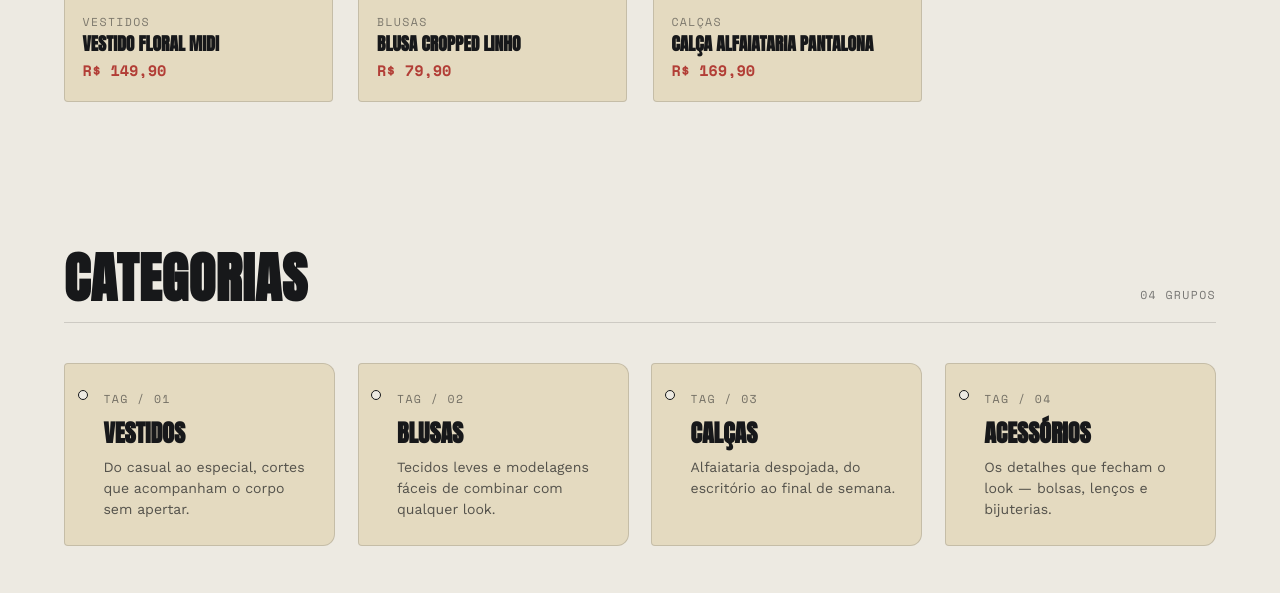
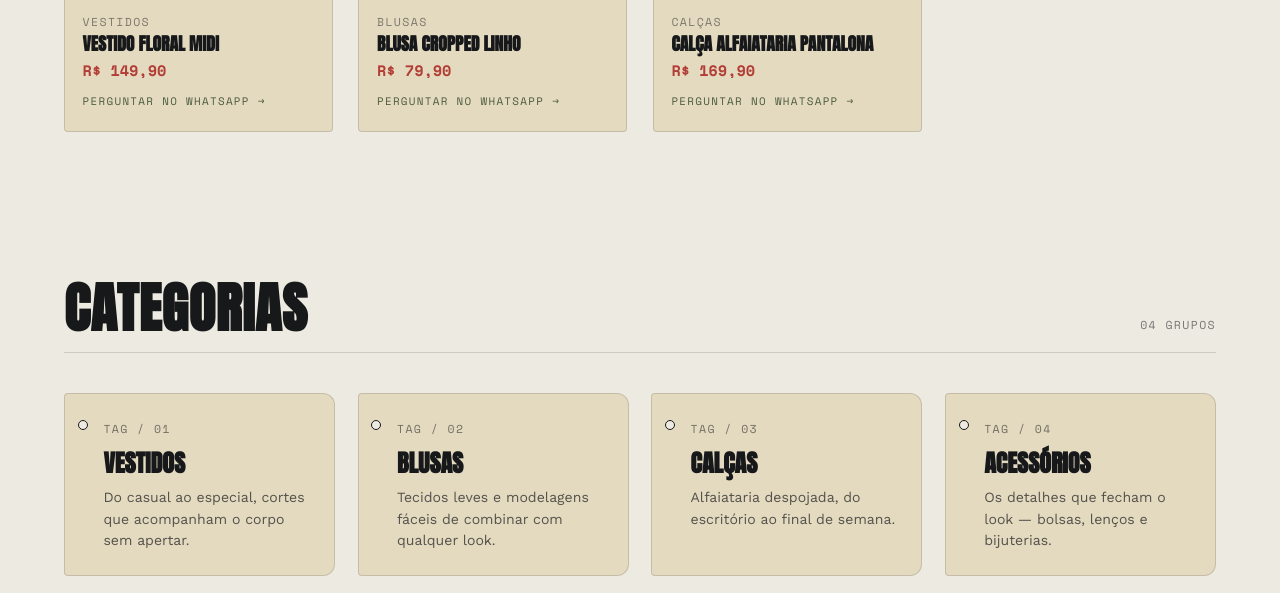
Before and after one commit to augustogermano/loja-gabi, a plain HTML site: page index.html in a window 1280 px wide. Shown: the part 1138-1731 px from the top of the page. Drawn offline with nearby package versions, Linux system fonts and the light colour scheme.

Commit message:
Add files via upload

```diff
--- a/index.html
+++ b/index.html
@@ -87,6 +87,13 @@
   .product-card .cat{ opacity:0.5; display:block; margin-bottom:0.3rem; }
   .product-card h3{ font-family:'Anton', sans-serif; font-size:1.1rem; text-transform:uppercase; margin-bottom:0.35rem; line-height:1.1; }
   .product-card .price{ font-family:'Space Mono', monospace; font-size:0.95rem; color:var(--brick); font-weight:700; }
+  .product-ask{
+    display:inline-flex; align-items:center; gap:0.3rem;
+    margin-top:0.7rem; font-size:0.68rem; color:var(--olive);
+    border-bottom:1px solid transparent; padding-bottom:2px;
+    transition:border-color .2s ease, color .2s ease;
+  }
+  .product-ask:hover{ border-color:var(--olive); color:var(--ink); }
   .product-empty{ font-family:'Space Mono', monospace; font-size:0.85rem; opacity:0.6; grid-column:1/-1; padding:2rem 0; }
 
   .about{ display:grid; grid-template-columns:0.9fr 1.1fr; gap:3rem; align-items:center; }
@@ -198,19 +205,23 @@
   }, {threshold:0.15});
   revealEls.forEach(el=>io.observe(el));
 
-  // Carrega configurações do site (whatsapp/instagram) editáveis pelo painel /admin
+  let whatsappNumero = '';
+
+  // Carrega configurações do site (whatsapp/instagram), depois os produtos
   fetch('content/settings.json?_=' + Date.now())
     .then(r => r.json())
     .then(cfg => {
       const wa = document.getElementById('link-whatsapp');
       const ig = document.getElementById('link-instagram');
-      if (wa && cfg.whatsapp) wa.href = 'https://wa.me/' + cfg.whatsapp;
+      whatsappNumero = cfg.whatsapp || '';
+      const msgGeral = encodeURIComponent('Olá! Vim através do site da Loja Gabi e gostaria de saber mais sobre as peças 😊');
+      if (wa && whatsappNumero) wa.href = 'https://wa.me/' + whatsappNumero + '?text=' + msgGeral;
       if (ig && cfg.instagram) ig.href = cfg.instagram;
     })
-    .catch(() => {});
-
-  // Carrega produtos do arquivo editável pelo painel /admin
-  fetch('content/products.json?_=' + Date.now())
+    .catch(() => {})
+    .finally(() => {
+      // Carrega produtos do arquivo editável pelo painel /admin (depois de saber o whatsapp)
+      fetch('content/products.json?_=' + Date.now())
     .then(r => r.json())
     .then(data => {
       const grid = document.getElementById('produtos-grid');
@@ -221,21 +232,27 @@
         grid.innerHTML = '<p class="product-empty">Nenhum produto cadastrado ainda.</p>';
         return;
       }
-      grid.innerHTML = produtos.map(p => `
+      grid.innerHTML = produtos.map(p => {
+        const msg = encodeURIComponent(`Olá! Vim pelo site da Loja Gabi e tenho interesse nesta peça: ${p.title || ''} (${p.price || ''})`);
+        const linkWa = whatsappNumero ? `https://wa.me/${whatsappNumero}?text=${msg}` : '#contato';
+        return `
         <div class="product-card">
           <img class="photo" src="${p.image || 'images/placeholder.jpg'}" alt="${p.title || ''}" loading="lazy">
           <div class="info">
             <span class="mono cat">${p.category || ''}</span>
             <h3>${p.title || 'Peça sem nome'}</h3>
             <span class="price">${p.price || ''}</span>
+            <a href="${linkWa}" target="_blank" rel="noopener" class="product-ask mono">Perguntar no WhatsApp →</a>
           </div>
         </div>
-      `).join('');
+      `;
+      }).join('');
     })
     .catch(() => {
       document.getElementById('produtos-grid').innerHTML = '<p class="product-empty">Não foi possível carregar os produtos.</p>';
       document.getElementById('produtos-count').textContent = '—';
     });
+    });
 </script>
 
 </body>
```
